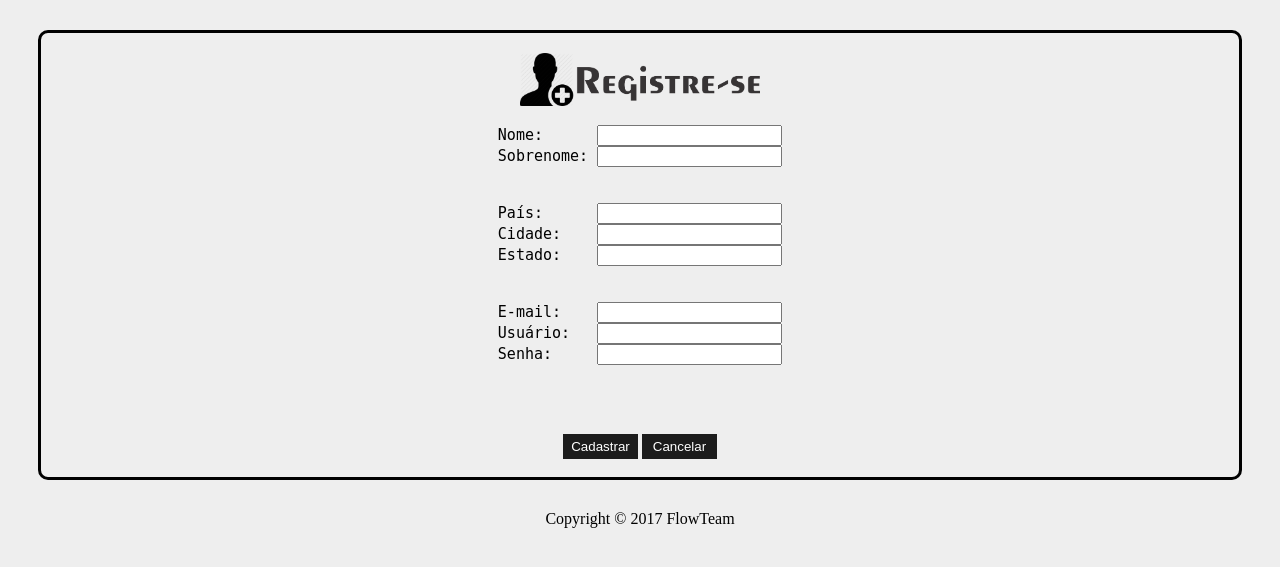
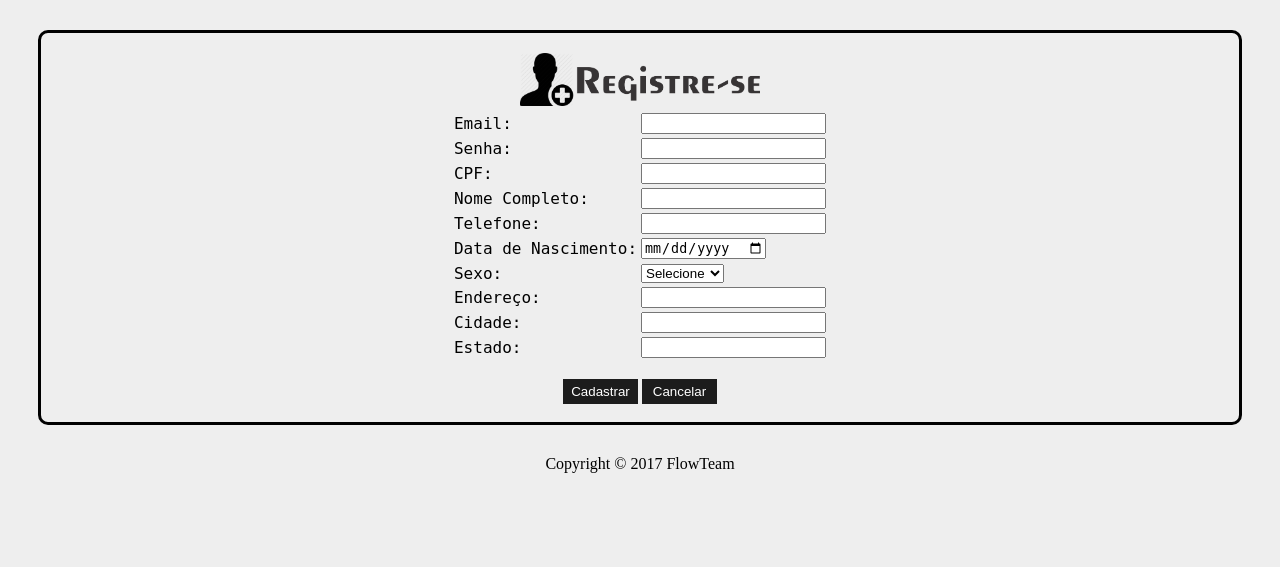
Before and after one commit to arthurfalcao/wikilitica, a PHP site: page /cadastro.html in a window 1280 px wide. Shown: the top 567 px of the page. Run offline with PHP 8.4, Linux system fonts and the light colour scheme.

Commit message:
mudança de formatação

```diff
--- a/cadastro.html
+++ b/cadastro.html
@@ -12,16 +12,23 @@
 		</a>
 
 		<form name="cadastro" method="post" action="">
-			<pre id="formata">
-Nome:      <input type="text" class="br" name="nome">
-Sobrenome: <input type="text" class="br" name="sobrenome"><br><br>
-País:      <input type="text"  class="br" name="pais">
-Cidade:    <input type="text" class="br" name="cidade">
-Estado:    <input type="text" class="br" name="estado"><br><br>
-E-mail:    <input type="text" class="br" name="email">
-Usuário:   <input type="text" class="br" name="usuario">
-Senha:     <input class="br" type="password" name="senha"><br><br>
-			</pre>
+			<table>
+				<tr><td>Email:</td><td><input type="text" class="br" name="Email"></td></tr>
+				<tr><td>Senha:</td><td><input type="password"  class="br" name="senha"></td></tr>
+				<tr><td>CPF:</td><td><input type="text" class="br" name="cpf"></td></tr>
+				<tr><td>Nome Completo:</td><td><input type="text" class="br" name="nome"></td></tr>
+				<tr><td>Telefone:</td><td><input type="text" class="br" name="Telefone"></td></tr>
+				<tr><td>Data de Nascimento:</td><td><input type="date" class="br" name="datanascimento"></td></tr>
+				<tr><td>Sexo:</td><td><select name="Sexo">
+						<option selected="selected">Selecione</option>
+						<option value="masculino">Masculino</option>
+						<option value="feminino">Feminino</option>
+					  </select></td></tr>
+				<tr><td>Endereço:</td><td><input  class="br" type="text" name="Endereço"></td></tr>
+				<tr><td>Cidade:</td><td><input  class="br" type="text" name="cidade"></td></tr>
+				<tr><td>Estado:</td><td><input  class="br" type="text" name="estado"></td></tr>
+			</table>
+			<br>
 			<input class="bt" type="submit" value="Cadastrar">
 			<input class="bt" type="reset" value="Cancelar">
 			<br><br>
--- a/static/css/cadastro.css
+++ b/static/css/cadastro.css
@@ -21,12 +21,16 @@ div#cadastro{
 	height: 130%;
 	padding-top: 20px;
 }
-#formata{
+tr,td{
 	color: black;
 	font-family: Century Gothic, monospace;
-	font-size: 15px;
+	text-align: left;
 }
 footer#rodape{
     clear: both;
     text-align: center;
 }
+table{
+	margin-right: auto;
+	margin-left: auto;
+}
```
